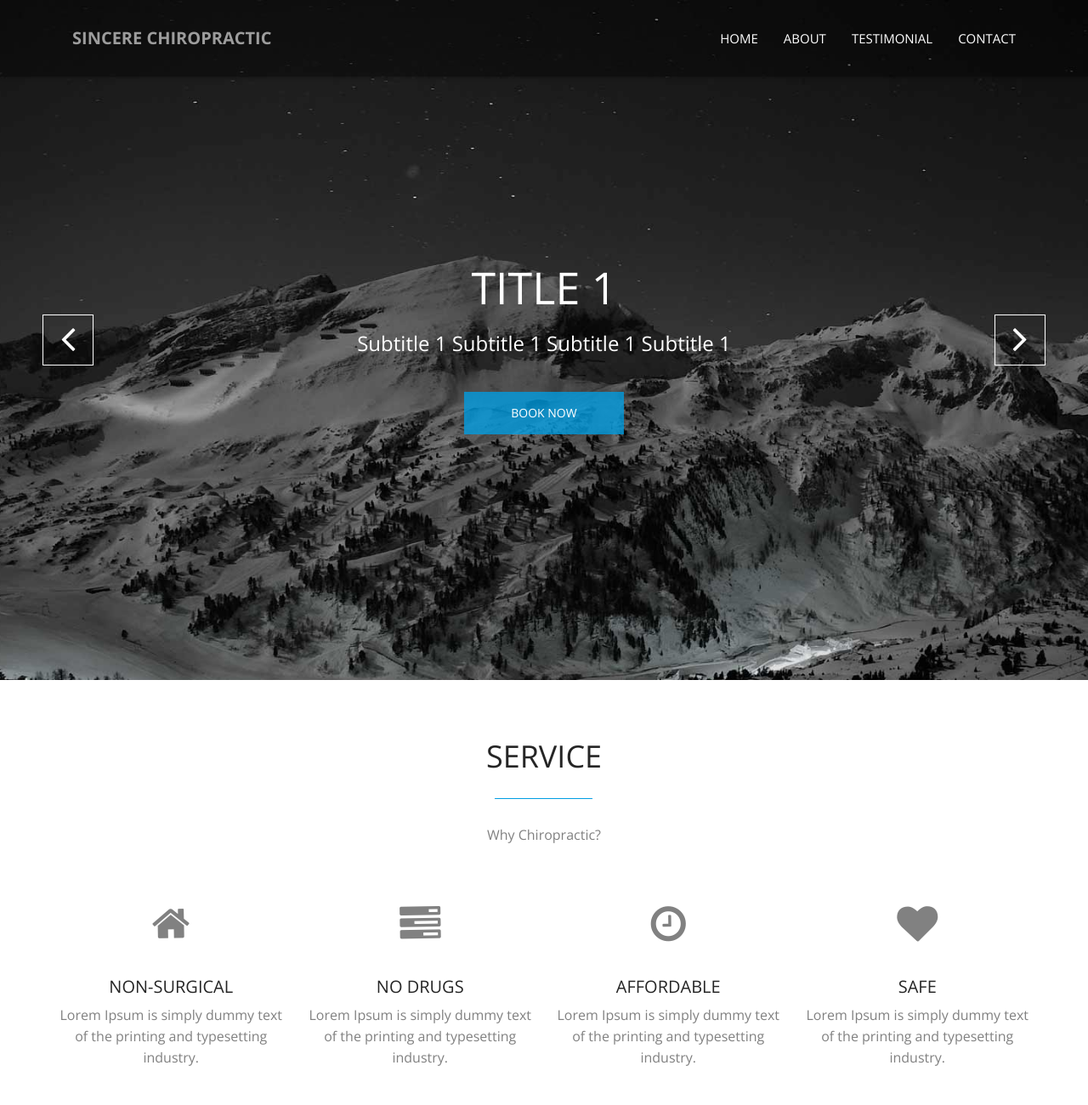
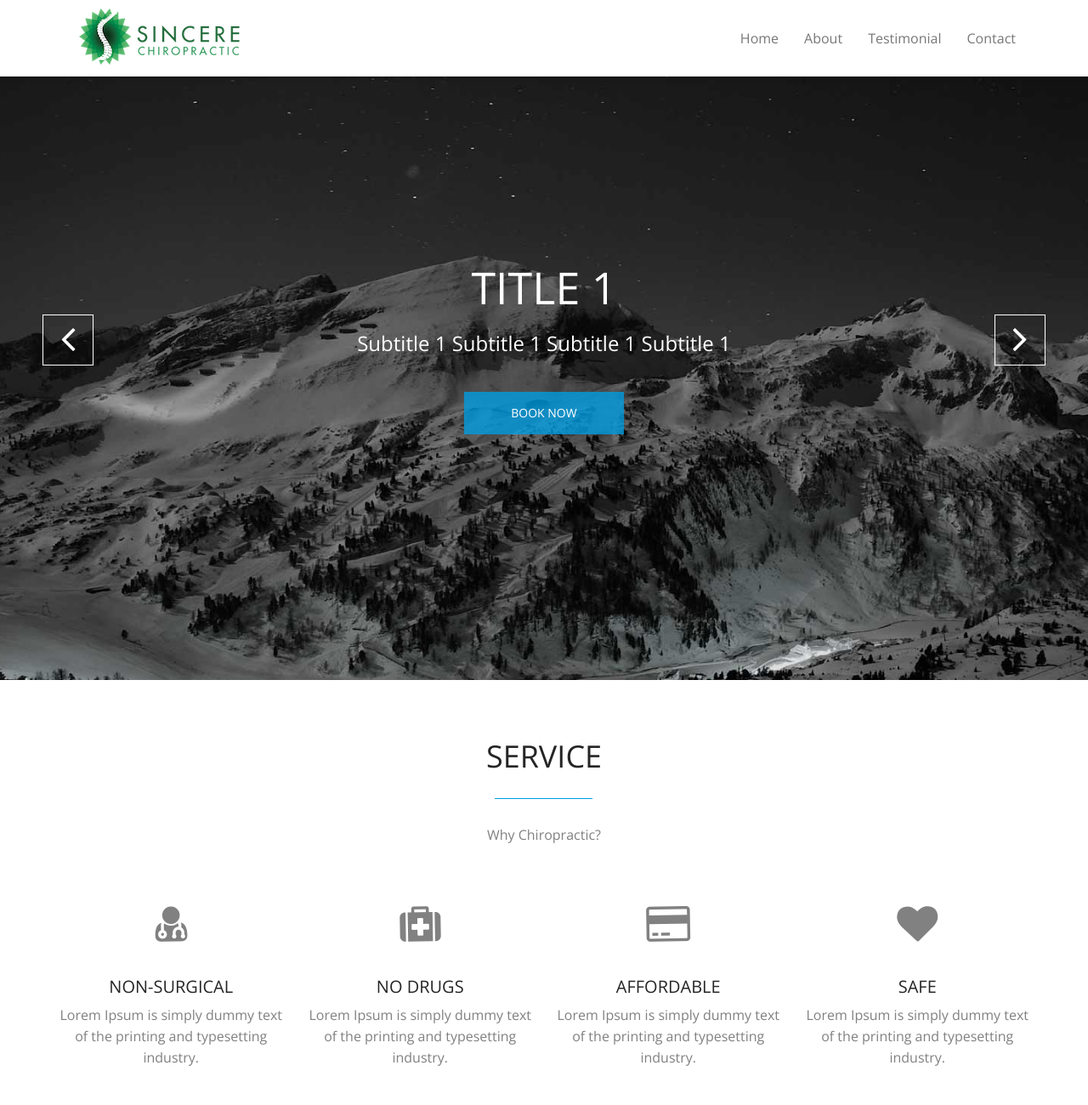
Before and after one commit to usma1000/sincerechiro, a plain HTML site: page index.html in a window 1280 px wide. Shown: the top 1300 px of the page at 85% size. Drawn offline with nearby package versions, Linux system fonts and the light colour scheme; some packages are replaced by stand-ins of ours.

Commit message:
added logo and changed map

```diff
--- a/css/main.css
+++ b/css/main.css
@@ -279,7 +279,7 @@ main > section {
          -o-transition: all 0.8s ease 0s;
             transition: all 0.8s ease 0s;
 
-    background-color: rgba(0,0,0,.4);
+    background-color: rgb(255,255,255);
     box-shadow: 0 1px 4px rgba(0, 0, 0, 0.3);
     padding: 5px 0;
 }
--- a/index.html
+++ b/index.html
@@ -55,7 +55,7 @@
         <!--
         Fixed Navigation
         ==================================== -->
-        <header id="navigation" class="navbar-inverse navbar-fixed-top animated-header">
+        <header id="navigation" class="navbar-default navbar-fixed-top animated-header">
             <div class="container">
                 <div class="navbar-header">
                     <!-- responsive nav button -->
@@ -69,7 +69,9 @@
 
 					<!-- logo -->
 					<h1 class="navbar-brand">
-						<a href="#body">Sincere Chiropractic</a>
+						<a href="#body">
+              <img alt="Sincere Chiropractic Logo" src="img/sincere-logo.png" style="margin-top: -15px;">
+            </a>
 					</h1>
 					<!-- /logo -->
                 </div>
@@ -112,7 +114,7 @@
                             <div class="caption-content">
                                 <h2 class="animated fadeInDown">Title 1</h2>
                                 <span class="animated fadeInDown">Subtitle 1 Subtitle 1 Subtitle 1 Subtitle 1 </span>
-                                <a href="#" class="btn btn-blue btn-effect">Book Now</a>
+                                <a href="#contact" class="btn btn-blue btn-effect">Book Now</a>
                             </div>
                         </div>
 
@@ -186,7 +188,7 @@
 					<div class="col-md-3 col-sm-6 col-xs-12 text-center wow animated zoomIn">
 						<div class="service-item">
 							<div class="service-icon">
-								<i class="fa fa-home fa-3x"></i>
+								<i class="fa fa-user-md fa-3x"></i>
 							</div>
 							<h3>Non-surgical</h3>
 							<p>Lorem Ipsum is simply dummy text of the printing and typesetting industry. </p>
@@ -196,7 +198,7 @@
 					<div class="col-md-3 col-sm-6 col-xs-12 text-center wow animated zoomIn" data-wow-delay="0.3s">
 						<div class="service-item">
 							<div class="service-icon">
-								<i class="fa fa-tasks fa-3x"></i>
+								<i class="fa fa-medkit fa-3x"></i>
 							</div>
 							<h3>No Drugs</h3>
 							<p>Lorem Ipsum is simply dummy text of the printing and typesetting industry. </p>
@@ -206,7 +208,7 @@
 					<div class="col-md-3 col-sm-6 col-xs-12 text-center wow animated zoomIn" data-wow-delay="0.6s">
 						<div class="service-item">
 							<div class="service-icon">
-								<i class="fa fa-clock-o fa-3x"></i>
+								<i class="fa fa-credit-card fa-3x"></i>
 							</div>
 							<h3>Affordable</h3>
 							<p>Lorem Ipsum is simply dummy text of the printing and typesetting industry. </p>
@@ -484,7 +486,7 @@
 							<h3>Contact Us</h3>
 							<p><i class="fa fa-pencil"></i>115 S Main St.<span>Rochester, MI 48307</span></p>
 							<p><i class="fa fa-phone"></i>Phone: (248) 923-2428 </p>
-							<p><i class="fa fa-envelope"></i>email@yourdomain.com</p>
+							<p><i class="fa fa-envelope"></i>drmc@sincerechiro.com</p>
 						</address>
 					</div>
 
--- a/js/main.js
+++ b/js/main.js
@@ -181,7 +181,7 @@ function init() {
     // Basic options for a simple Google Map
     // For more options see: https://developers.google.com/maps/documentation/javascript/reference#MapOptions
 
-	    var myLatLng = new google.maps.LatLng(22.402789, 91.822156);
+	    var myLatLng = new google.maps.LatLng(42.677345, -83.134116);
 
 	    var mapOptions = {
 	        zoom: 15,
@@ -253,7 +253,7 @@ function init() {
 
     // Let's also add a marker while we're at it
     var marker = new google.maps.Marker({
-        position: new google.maps.LatLng(22.402789, 91.822156),
+        position: new google.maps.LatLng(42.677345, -83.134116),
         map: map,
 		icon: 'img/icons/map-marker.png',
     });
```
Also changed, not shown: css/bootstrap.min.css, img/sincere-logo.png (added).
